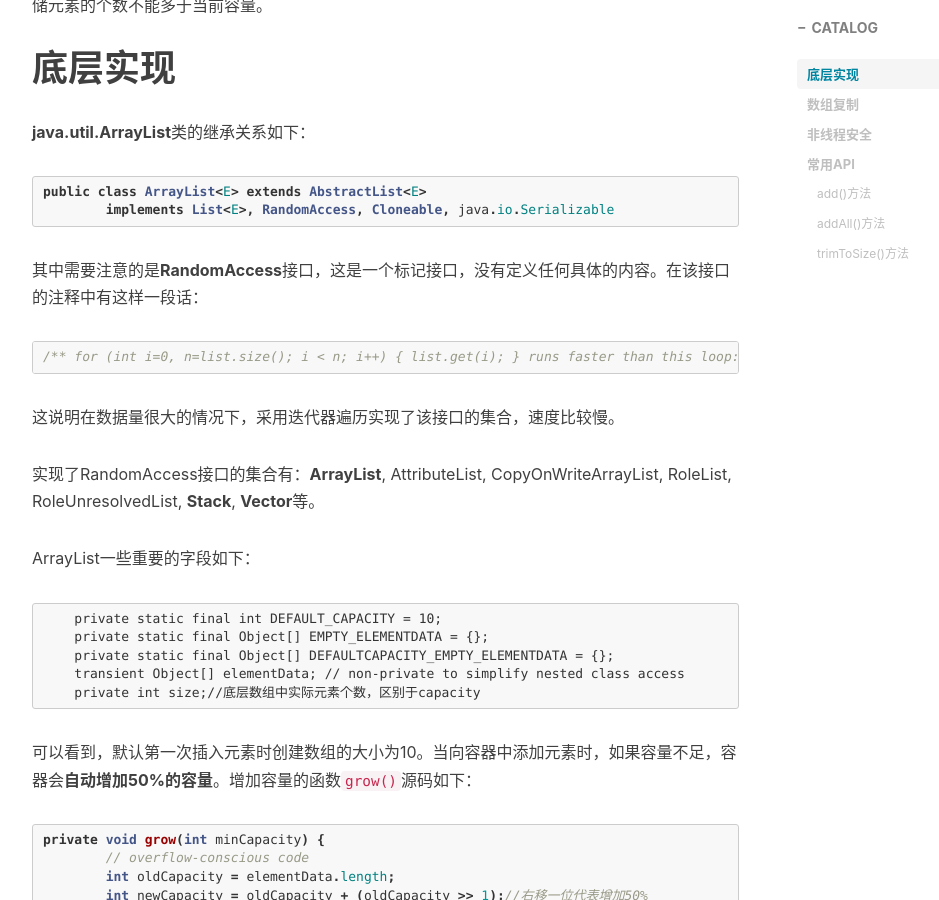
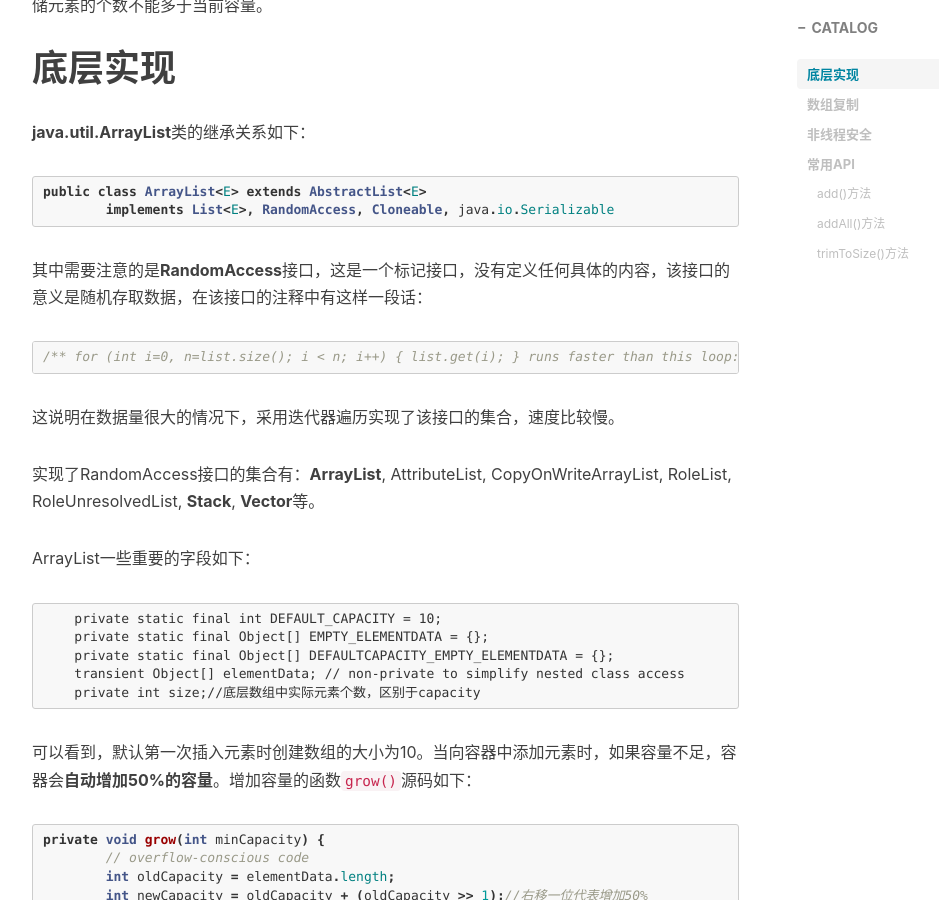
Before and after one commit to hubaoquan/CrowHawk.github.io, a Jekyll site: the page built from _posts/2017-8-24-collections_1.markdown, in a window 1280 px wide and 900 px high, scrolled down 690 px. Shown: the whole window, without its empty margins (233-1172 px from the left). Built offline with Jekyll 4.4.1, drawn with Linux system fonts in a browser that asks for light colours; nearby versions of some CDN libraries; comment, search, counter and statistics services are not loaded.

Commit message:
collections1

````diff
--- a/_posts/2017-8-24-collections_1.markdown
+++ b/_posts/2017-8-24-collections_1.markdown
@@ -21,7 +21,7 @@ public class ArrayList<E> extends AbstractList<E>
         implements List<E>, RandomAccess, Cloneable, java.io.Serializable
 ```
 
-其中需要注意的是**RandomAccess**接口，这是一个标记接口，没有定义任何具体的内容。在该接口的注释中有这样一段话：
+其中需要注意的是**RandomAccess**接口，这是一个标记接口，没有定义任何具体的内容，该接口的意义是随机存取数据，在该接口的注释中有这样一段话：
 ```java
 /**
 for (int i=0, n=list.size(); i < n; i++) {
````
